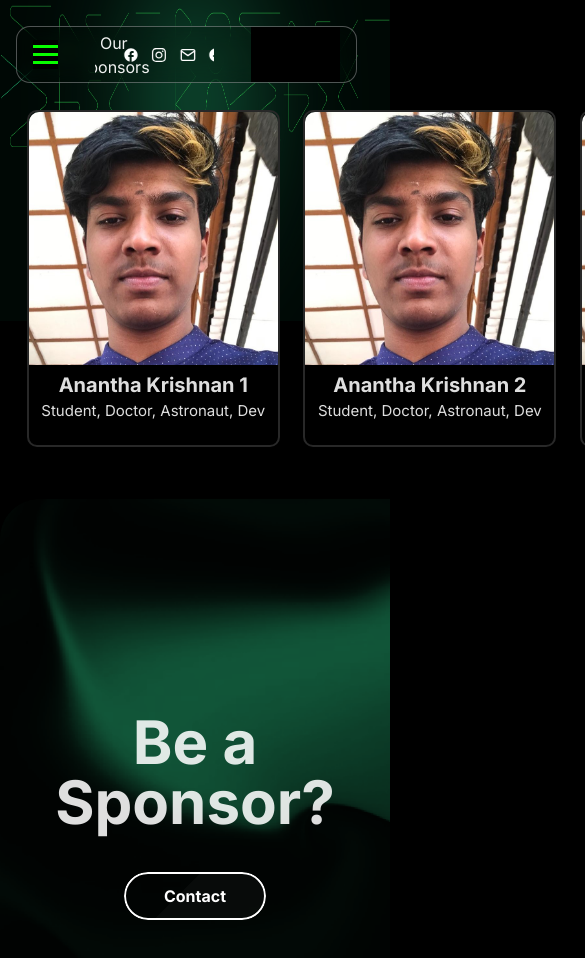
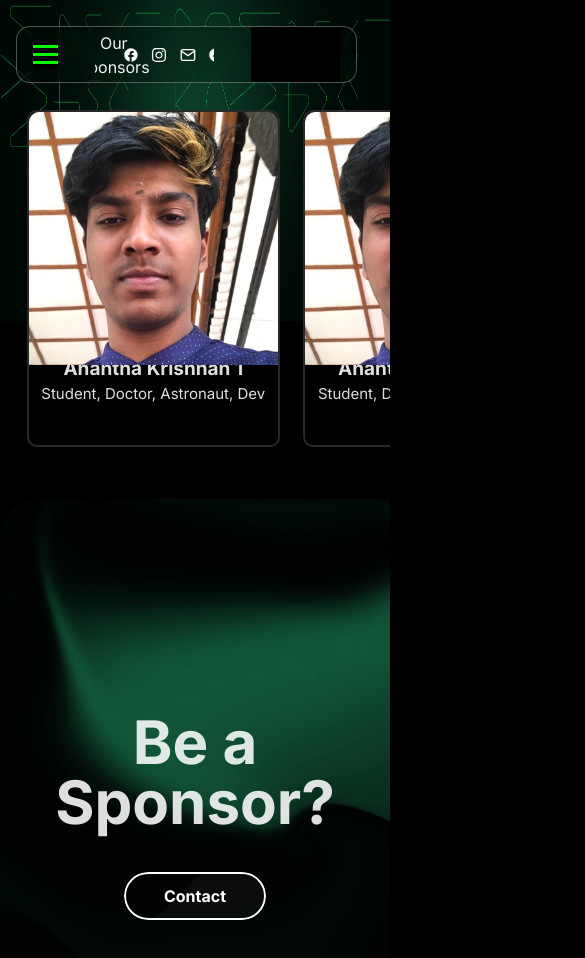
Before and after one commit to IEEE-FISAT-SB-WEBCOM/SpectroSpect-Main, a React (Vite) app in the folder frontend/: page /Speakers in a window 390 px wide. Shown: the top 958 px of the page, 585 px wide, since content can reach past the window. Built offline with nearby package versions, Linux system fonts and the light colour scheme.

Commit message:
Update App.css

```diff
--- a/frontend/src/App.css
+++ b/frontend/src/App.css
@@ -153,7 +153,7 @@ h1{
 .speakerCards{
   display: flex;
   justify-content: flex-start;
-  /* overflow-x: scroll; */
+  overflow-x:none;
   padding: 15px;
 }
 
@@ -183,8 +183,8 @@ h1{
 
 .speakerCard span{
   font-weight: 600;
-  font-size: 20px;
-  margin-top: 2%;
+  font-size: 19px;
+  margin-top:-4%;
 }
 
 .speakerCard p{
@@ -205,12 +205,17 @@ h1{
   border: 2px solid #282828;
   height: 40vh;
   border-radius: 10px;
-  font-size: 22px;
+  font-size: 18px;
   padding: 5vh;
   margin-right:2vw;
   margin-left: 2vw;
 }
-/*
-#screen{
-  margin-top: 0rem;
-} */
+
+@media (max-width: 768px) {
+  .speakerCards{
+    display: flex;
+    justify-content: flex-start;
+    overflow-x: scroll;
+    padding: 15px;
+  }
+  }
```
